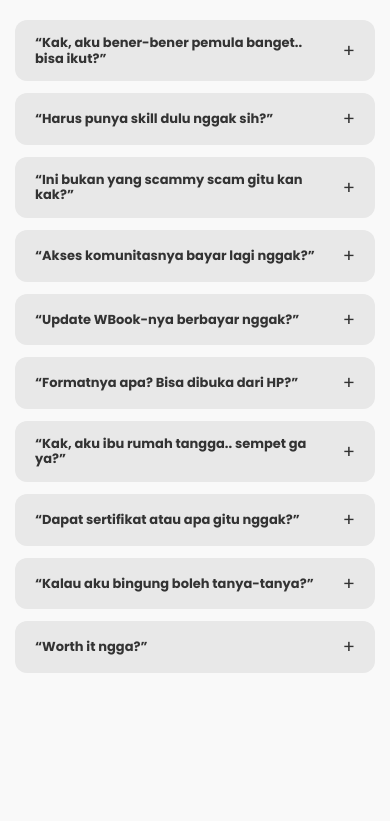
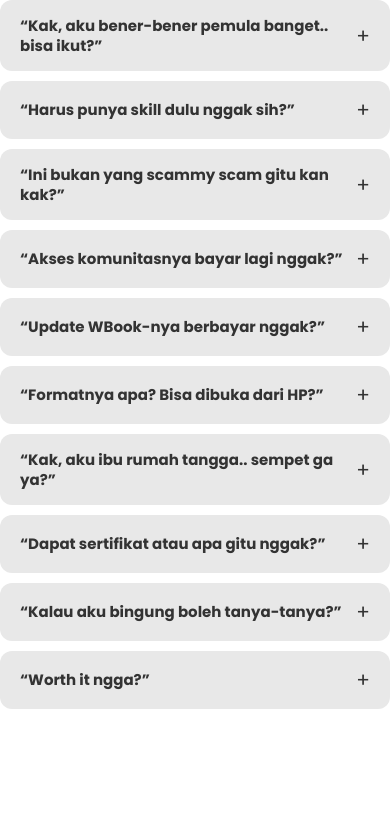
Before and after one commit to haanmadee/FAQ-WEBOOK-AJENG, a plain HTML site: page index.html in a window 390 px wide. Drawn offline with Linux system fonts and the light colour scheme.

Commit message:
Refactor FAQ section for improved styling and responsiveness
Updated FAQ section with cleaner styling and improved mobile responsiveness.

```diff
--- a/index.html
+++ b/index.html
@@ -3,14 +3,14 @@
 <head>
     <meta charset="UTF-8">
     <meta name="viewport" content="width=device-width, initial-scale=1.0">
-    <title>FAQ Toggle Poppins Mobile Size 12px</title>
+    <title>FAQ Toggle Clean</title>
 
     <link rel="preconnect" href="https://fonts.googleapis.com">
     <link rel="preconnect" href="https://fonts.gstatic.com" crossorigin>
     <link href="https://fonts.googleapis.com/css2?family=Poppins:wght@400;600;700&display=swap" rel="stylesheet">
 
     <style>
-        /* Reset CSS Dasar */
+        /* --- RESET CSS & HIDE SCROLLBAR --- */
         * {
             box-sizing: border-box;
             margin: 0;
@@ -18,25 +18,36 @@
             -webkit-tap-highlight-color: transparent;
         }
 
+        /* Menyembunyikan Scrollbar tapi tetap bisa di-scroll jika perlu */
+        ::-webkit-scrollbar {
+            width: 0px;
+            background: transparent;
+        }
+
+        html, body {
+            width: 100%;
+            height: auto;
+            overflow-x: hidden; /* Mencegah scroll ke samping */
+        }
+
         body {
-            background-color: #f9f9f9;
-            padding: 40px 20px;
-            display: flex;
-            justify-content: center;
+            /* Background dibuat transparan agar menyatu dengan Lynk.id */
+            background-color: transparent;
+            padding: 0; /* Hapus padding agar nempel ke sisi */
             font-family: 'Poppins', sans-serif;
         }
 
-        /* Container Utama */
+        /* Container Utama Full Width */
         .faq-container {
             width: 100%;
-            max-width: 800px;
-            margin: 0 auto;
+            max-width: 100%; /* Pastikan full width */
+            margin: 0;
         }
 
         /* Styling Item FAQ (KOTAK) */
         .faq-item {
             background-color: #e8e8e8; /* Light Grey */
-            margin-bottom: 12px;
+            margin-bottom: 10px; /* Jarak antar kotak sedikit dirapatkan */
             border-radius: 12px;
             overflow: hidden;
             transition: all 0.3s ease;
@@ -48,14 +59,13 @@
             width: 100%;
             background: none;
             border: none;
-            padding: 20px 24px;
+            padding: 16px 20px; /* Sedikit lebih compact untuk mobile */
             text-align: left;
 
-            /* FONT SETTING - DESKTOP */
             font-family: 'Poppins', sans-serif;
-            font-weight: 700; /* Bold */
-            font-size: 17px;
-            line-height: 1.2;
+            font-weight: 700;
+            font-size: 15px; /* Ukuran font disesuaikan agar pas di iframe kecil */
+            line-height: 1.3;
 
             color: #333;
             cursor: pointer;
@@ -63,15 +73,14 @@
             justify-content: space-between;
             align-items: center;
             outline: none;
-            transition: color 0.3s ease;
         }
 
         /* Ikon Plus/Minus */
         .faq-icon {
-            font-size: 24px;
+            font-size: 20px;
             font-weight: 400;
             flex-shrink: 0;
-            margin-left: 15px;
+            margin-left: 10px;
             transition: transform 0.3s ease;
         }
 
@@ -79,29 +88,25 @@
         .faq-answer {
             max-height: 0;
             overflow: hidden;
-            transition: max-height 0.3s ease-out, padding 0.3s ease;
+            transition: max-height 0.3s ease-out;
             background-color: transparent;
-            padding: 0 24px;
+            padding: 0 20px;
         }
 
         .faq-answer p {
-            /* FONT SETTING - DESKTOP */
             font-family: 'Poppins', sans-serif;
-            font-weight: 400; /* Regular */
-            font-size: 15px;
+            font-weight: 400;
+            font-size: 13px; /* Size 13px agar nyaman dibaca di mobile */
+            line-height: 1.4;
 
-            /* SPASI RAPAT (Revisi 1.0 - 1.3) */
-            line-height: 1.3;
-
-            margin-bottom: 20px;
+            margin-bottom: 16px; /* Margin bawah teks */
             opacity: 0.9;
             color: #444;
         }
 
         /* --- STATE AKTIF (Saat diklik) --- */
         .faq-item.active {
-            background-color: #18375d; /* Biru Tua #18375d */
-            box-shadow: 0 8px 20px rgba(24, 55, 93, 0.25);
+            background-color: #18375d;
         }
 
         .faq-item.active .faq-question {
@@ -115,31 +120,6 @@
         .faq-item.active .faq-icon {
             color: #ffffff;
             transform: rotate(45deg);
-        }
-
-        /* --- MOBILE RESPONSIVE TWEAKS (Layar < 600px) --- */
-        @media (max-width: 600px) {
-            body {
-                padding: 20px 15px;
-            }
-
-            .faq-question {
-                font-size: 13px; /* PERTANYAAN (BOLD) menjadi 13px */
-                padding: 15px 20px; /* Padding sedikit dirapatkan lagi */
-            }
-
-            .faq-answer {
-                padding: 0 20px;
-            }
-
-            .faq-answer p {
-                font-size: 12px; /* JAWABAN (REGULAR) menjadi 12px (SESUAI REQUEST) */
-                line-height: 1.4;
-            }
-
-            .faq-icon {
-                font-size: 18px; /* Ikon menyesuaikan agar tidak terlalu besar */
-            }
         }
 
     </style>
@@ -270,7 +250,16 @@
             const question = item.querySelector('.faq-question');
 
             question.addEventListener('click', () => {
-                // Toggle active class
+                // Opsional: Tutup item lain saat satu dibuka (Accordion effect)
+                // Hapus bagian ini jika ingin bisa buka banyak sekaligus
+                faqItems.forEach(otherItem => {
+                    if (otherItem !== item && otherItem.classList.contains('active')) {
+                        otherItem.classList.remove('active');
+                        otherItem.querySelector('.faq-answer').style.maxHeight = null;
+                        otherItem.querySelector('.faq-icon').innerText = "+";
+                    }
+                });
+
                 item.classList.toggle('active');
 
                 const answer = item.querySelector('.faq-answer');
```
